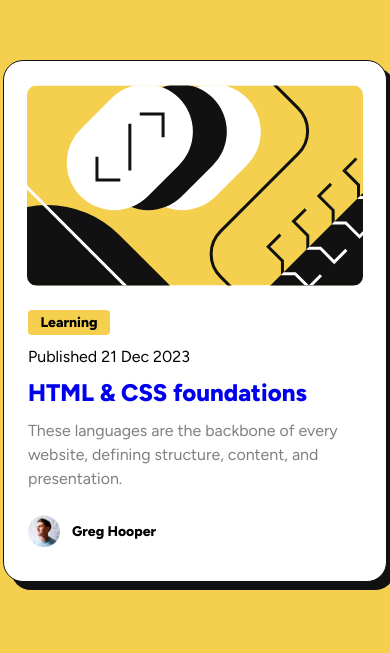
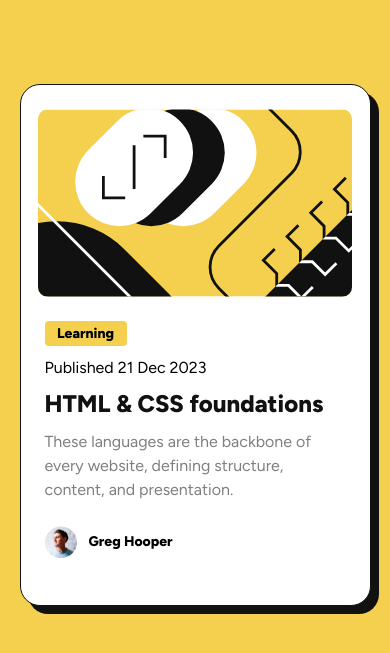
Before and after one commit to JNeo77/Frontend-Mentor-Projects, a plain HTML site: page blog-preview-card/index.html in a window 390 px wide. Shown: the part 101-754 px from the top of the page. Drawn offline with Linux system fonts and the light colour scheme.

Commit message:
Responsive for mobile

```diff
--- a/blog-preview-card/style.css
+++ b/blog-preview-card/style.css
@@ -27,6 +27,7 @@ h2, p {
 
 a {
   text-decoration: none;
+  color: #111111;
 }
 
 a:visited {
@@ -92,3 +93,14 @@ a:hover {
   margin: 0 1.5rem;
   font-size: 14px;
 }
+
+@media screen and (max-width: 480px) {
+  #blog-preview-card-container {
+    margin-top: 3rem;
+    width: 90%;
+  }
+
+  #blog-card-main-img {
+    width: 90%;
+  }
+}
```
